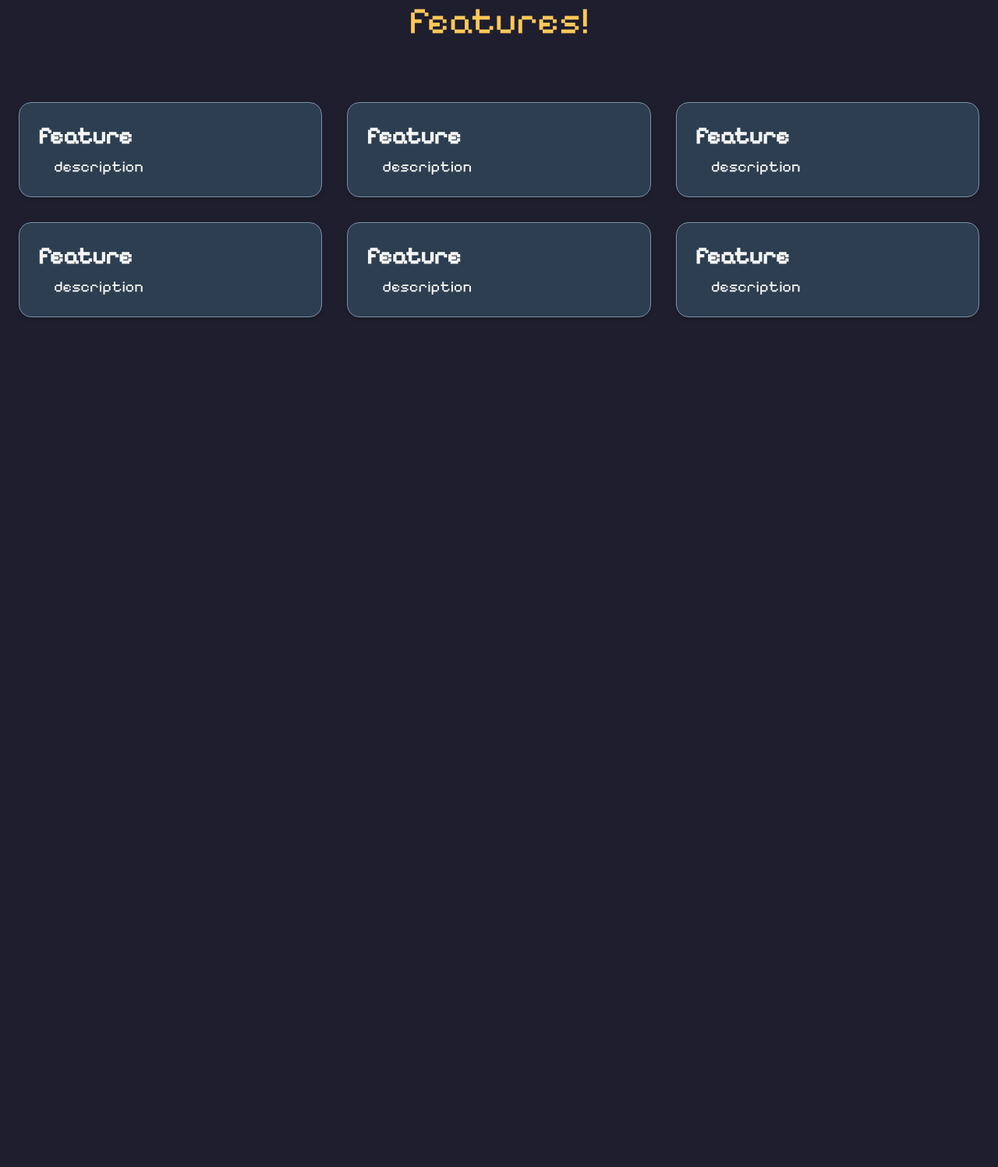
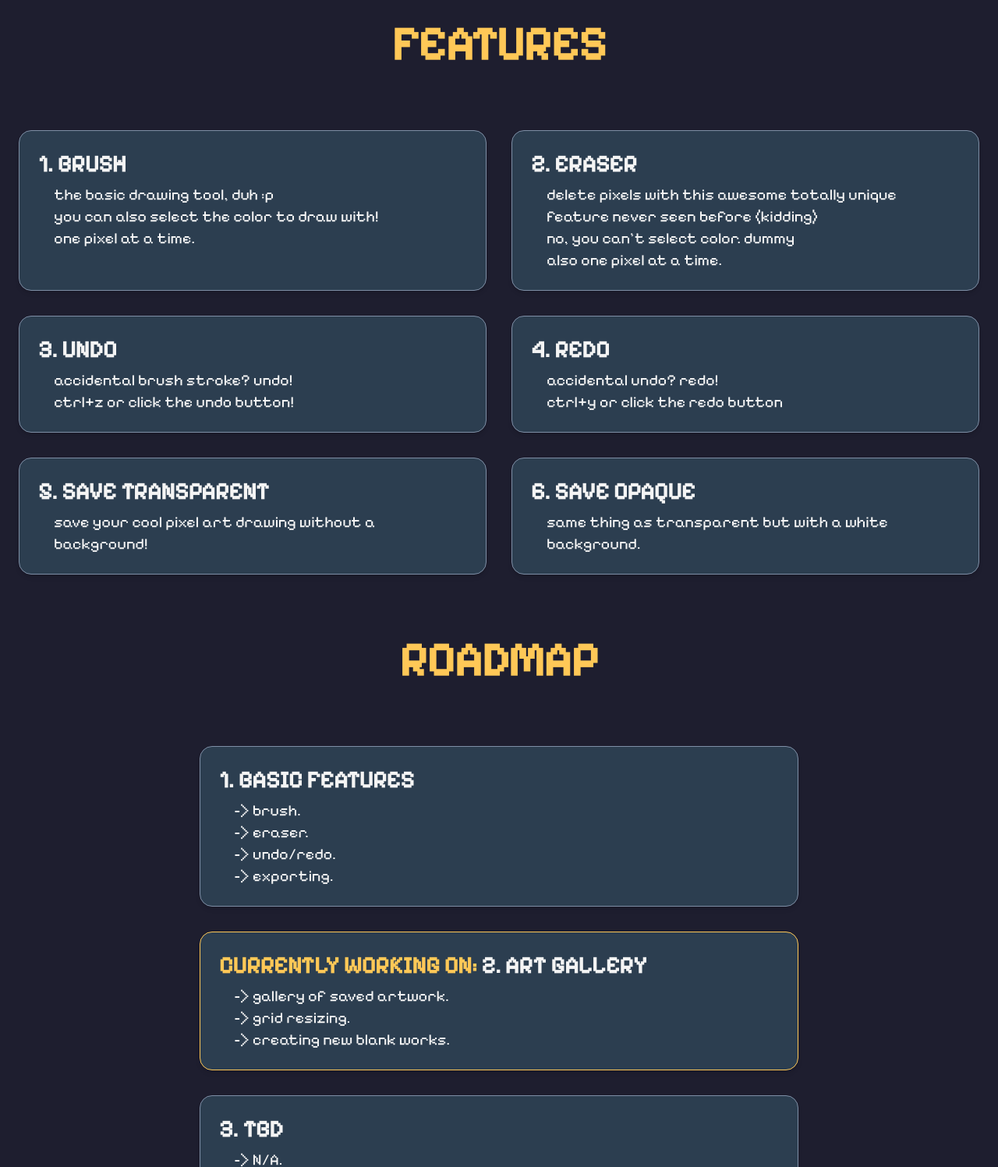
Before and after one commit to maahibatra/pixbit-landing, a website: page index.html in a window 1280 px wide. Shown: the part 1303-2800 px from the top of the page at 78% size. Before the commit the page ends 1790 px from the top, so only its background shows below. Drawn offline with nearby package versions, Linux system fonts and the light colour scheme.

Commit message:
finished features and roadmap

```diff
--- a/index.html
+++ b/index.html
@@ -15,60 +15,111 @@
 <body class="font-['Pixelify_Sans'] bg-[#1e1e2f] text-[#f4f4f4]">
 
     <!-- NAVBAR -->
-    <header class="fixed top-0 left-0 w-full bg-[#2c3e50] px-6 py-4 shadow-md">
+    <header id="navbar" class="fixed top-0 left-0 w-full bg-[#2c3e50] px-6 py-4 shadow-md">
         <div class="flex items-center justify-between">
-            <h1 class="text-5xl font-bold text-[#ffc857]">pixbit!</h1>
+            <h1 class="text-5xl font-bold text-[#ffc857] hover:underline"><a href="https://pixbit-nine.vercel.app/">pixbit!</a></h1>
             <nav class="text-2xl space-x-20">
                 <a href="#features" class="hover:underline">features</a>
-                <a href="#editor" class="hover:underline">editor</a>
+                <a href="#roadmap" class="hover:underline">roadmap</a>
+                <a href="#faq" class="hover:underline">FAQ</a>
                 <a href="https://github.com/maahibatra/pixbit-landing" class="hover:underline">github repo</a>
             </nav>
         </div>
     </header>
 
     <!-- HERO SECTION -->
-    <section class="py-20 mt-10">
+    <section id="hero" class="py-20 mt-10">
         <div class="mx-auto text-center">
             <h1 class="text-7xl font-bold text-[#ffc857] mb-4">draw pixels. create art.</h1>
             <p class="text-2xl mb-8">a beautiful, neo-retro pixel art editor in your browser.</p>
             <button class="text-xl px-6 py-3 rounded-2xl border-3 border-[#7f8fa6] bg-[rgba(67,93,119,0.2)] hover:border-[#9fb0c8] hover:bg-[rgba(67,93,119,0.35)] transition">
                 <a href="https://pixbit-nine.vercel.app/">open editor</a>
             </button>
-            <div class="mt-4 flex flex-row justify-center items-center gap-6 px-4">
-                <img src="image-1.png" alt="editor screenshot 1" class="w-180 h-200 rounded-2xl border-3 border-[#7f8fa6]">
-                <img src="image-2.png" alt="editor screenshot 2" class="w-180 h-200 rounded-2xl border-3 border-[#7f8fa6]">
+            <div class="mt-10 flex flex-row justify-center items-center gap-6 px-4">
+                <img src="image-1.png" alt="editor screenshot 1" class="w-180 h-200 rounded-2xl border-3 border-[#7f8fa6] hover:border-[#ffc857] transition">
+                <img src="image-2.png" alt="editor screenshot 2" class="w-180 h-200 rounded-2xl border-3 border-[#7f8fa6] hover:border-[#ffc857] transition">
             </div>
         </div>
     </section>
 
     <!-- FEATURES -->
-    <section class="py-20">
-        <h1 class="text-5xl text-[#ffc857] mb-20 text-center">features!</h1>
+    <section id="features" class="py-20">
+        <h1 class="text-6xl font-bold text-[#ffc857] mb-20 text-center">FEATURES</h1>
         <div class="mx-auto px-6">
-            <div id="features" class="grid grid-cols-3 gap-8">
+            <div class="grid grid-cols-2 gap-8 mx-auto max-w-7xl">
                 <div class="bg-[#2c3e50] p-6 rounded-2xl shadow-md border border-[#7f8fa6]">
-                    <h2 class="text-3xl font-semibold mb-2">feature</h2>
-                    <p class="text-xl ml-5">description</p>
+                    <h2 class="text-3xl font-bold mb-2">1. BRUSH</h2>
+                    <p class="text-xl ml-5">
+                        the basic drawing tool, duh :p<br>
+                        you can also select the color to draw with!<br>
+                        one pixel at a time.
+                    </p>
                 </div>
                 <div class="bg-[#2c3e50] p-6 rounded-2xl shadow-md border border-[#7f8fa6]">
-                    <h2 class="text-3xl font-semibold mb-2">feature</h2>
-                    <p class="text-xl ml-5">description</p>
+                    <h2 class="text-3xl font-semibold mb-2">2. ERASER</h2>
+                    <p class="text-xl ml-5">
+                        delete pixels with this awesome totally unique feature never seen before (kidding)<br>
+                        no, you can't select color. dummy<br>
+                        also one pixel at a time.
+                    </p>
                 </div>
                 <div class="bg-[#2c3e50] p-6 rounded-2xl shadow-md border border-[#7f8fa6]">
-                    <h2 class="text-3xl font-semibold mb-2">feature</h2>
-                    <p class="text-xl ml-5">description</p>
+                    <h2 class="text-3xl font-semibold mb-2">3. UNDO</h2>
+                    <p class="text-xl ml-5">
+                        accidental brush stroke? undo!<br>
+                        ctrl+z or click the undo button!
+                    </p>
                 </div>
                 <div class="bg-[#2c3e50] p-6 rounded-2xl shadow-md border border-[#7f8fa6]">
-                    <h2 class="text-3xl font-semibold mb-2">feature</h2>
-                    <p class="text-xl ml-5">description</p>
+                    <h2 class="text-3xl font-semibold mb-2">4. REDO</h2>
+                    <p class="text-xl ml-5">
+                        accidental undo? redo!<br>
+                        ctrl+y or click the redo button
+                    </p>
                 </div>
                 <div class="bg-[#2c3e50] p-6 rounded-2xl shadow-md border border-[#7f8fa6]">
-                    <h2 class="text-3xl font-semibold mb-2">feature</h2>
-                    <p class="text-xl ml-5">description</p>
+                    <h2 class="text-3xl font-semibold mb-2">5. SAVE TRANSPARENT</h2>
+                    <p class="text-xl ml-5">
+                        save your cool pixel art drawing without a background!
+                    </p>
                 </div>
                 <div class="bg-[#2c3e50] p-6 rounded-2xl shadow-md border border-[#7f8fa6]">
-                    <h2 class="text-3xl font-semibold mb-2">feature</h2>
-                    <p class="text-xl ml-5">description</p>
+                    <h2 class="text-3xl font-semibold mb-2">6. SAVE OPAQUE</h2>
+                    <p class="text-xl ml-5">
+                        same thing as transparent but with a white background.
+                    </p>
+                </div>
+            </div>
+        </div>
+    </section>
+
+    <!-- ROADMAP -->
+    <section id="roadmap">
+        <h1 class="text-6xl font-bold text-[#ffc857] mb-20 text-center">ROADMAP</h1>
+        <div class="mx-auto px-6">
+            <div class="grid grid-cols-1 gap-8 mx-auto max-w-3xl">
+                <div class="bg-[#2c3e50] p-6 rounded-2xl shadow-md border border-[#7f8fa6]">
+                    <h2 class="text-3xl font-bold mb-2">1. BASIC FEATURES</h2>
+                    <p class="text-xl ml-5">
+                        -> brush.<br>
+                        -> eraser.<br>
+                        -> undo/redo.<br>
+                        -> exporting.
+                    </p>
+                </div>
+                <div class="bg-[#2c3e50] p-6 rounded-2xl shadow-md border border-[#ffc857]">
+                    <h2 class="text-3xl font-bold mb-2"><span class="text-[#ffc857]">CURRENTLY WORKING ON:</span> 2. ART GALLERY</h2>
+                    <p class="text-xl ml-5">
+                        -> gallery of saved artwork.<br>
+                        -> grid resizing.<br>
+                        -> creating new blank works.
+                    </p>
+                </div>
+                <div class="bg-[#2c3e50] p-6 rounded-2xl shadow-md border border-[#7f8fa6]">
+                    <h2 class="text-3xl font-bold mb-2">3. TBD</h2>
+                    <p class="text-xl ml-5">
+                        -> N/A.
+                    </p>
                 </div>
             </div>
         </div>
```
